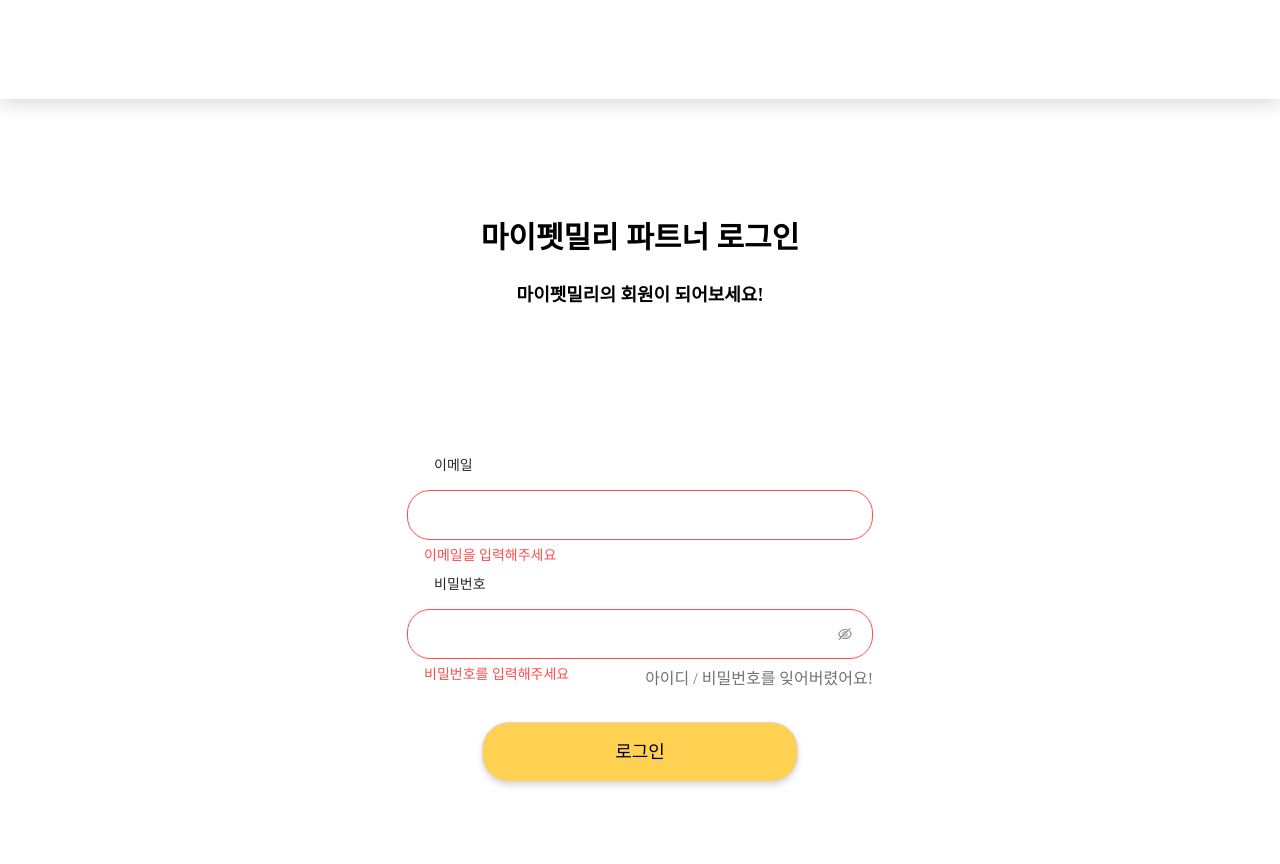
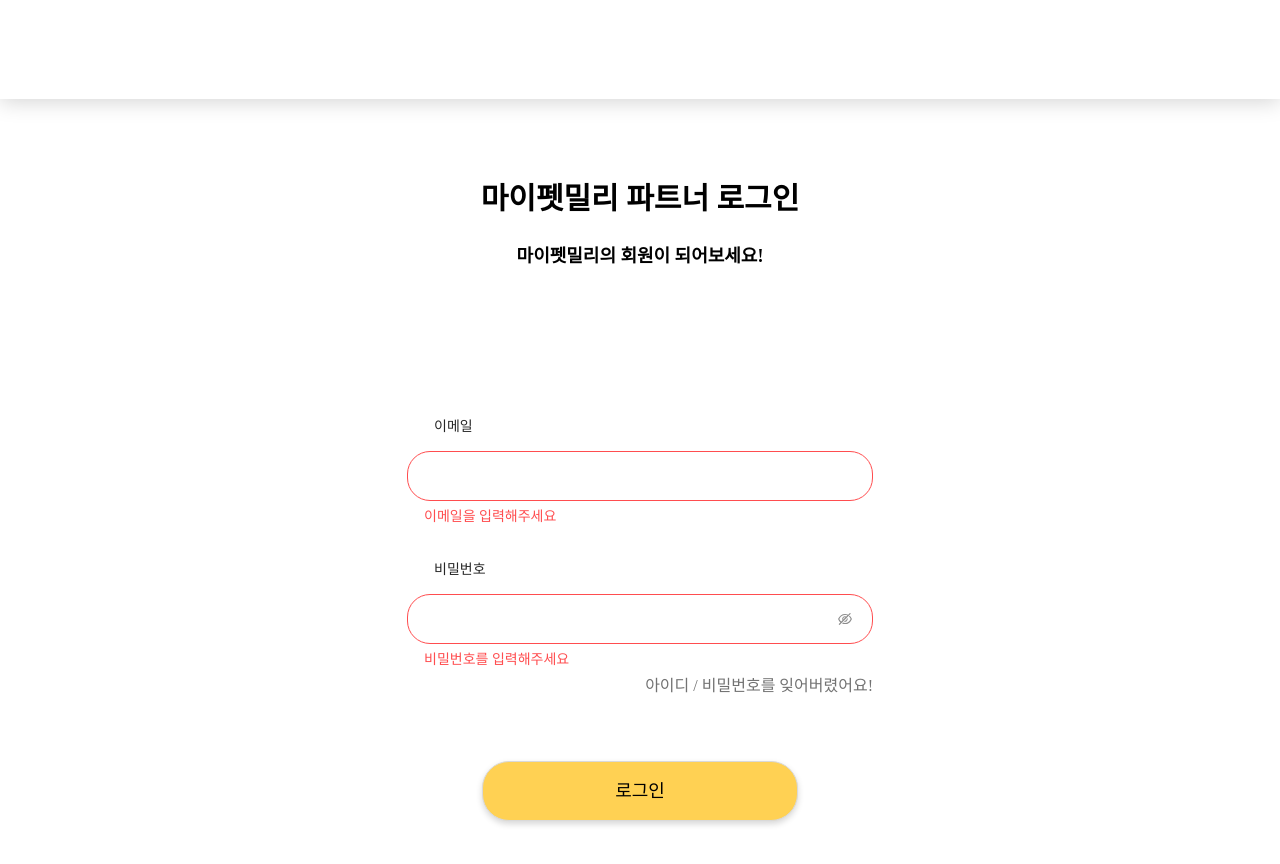
Before and after one commit to mypetmily/collie, a React (Vite) app: page /login in a window 1280 px wide. Shown: the top 864 px of the page. Built offline with nearby package versions, Linux system fonts and the light colour scheme; what typesafe-actions would draw is missing.

Commit message:
style(page-login): #4 아이디 찾기 링크 float 제거

```diff
--- a/src/pages/Login/index.scss
+++ b/src/pages/Login/index.scss
@@ -23,11 +23,12 @@
     text-align: center;
   }
   .login-page__form-container {
+    display: flex;
+    flex-direction: column;
     margin-top: 140px;
   }
   .login-page__forget-link {
-    float: right;
-    margin-top: -22px;
+    align-self: flex-end;
     font-size: 16px;
     line-height: 30px;
     color: #727272;
--- a/src/pages/Login/index.tsx
+++ b/src/pages/Login/index.tsx
@@ -20,16 +20,16 @@
         <Paragraph strong={true} className="login-page__sub-tit">
           마이펫밀리의 회원이 되어보세요!
         </Paragraph>
-        <div className="login-page__form-container">
-          <Form name="user">
+        <Form name="user">
+          <div className="login-page__form-container">
             <BasicInput type="text" label="이메일" name="email" message="이메일을 입력해주세요" />
             <BasicInput type="password" label="비밀번호" name="password" message="비밀번호를 입력해주세요" />
             <Link to="/forget_auth" className="login-page__forget-link">
               아이디 / 비밀번호를 잊어버렸어요!
             </Link>
             <SubmitBtn className="login-page__submit-btn">로그인</SubmitBtn>
-          </Form>
-        </div>
+          </div>
+        </Form>
       </div>
     </div>
   );
```
